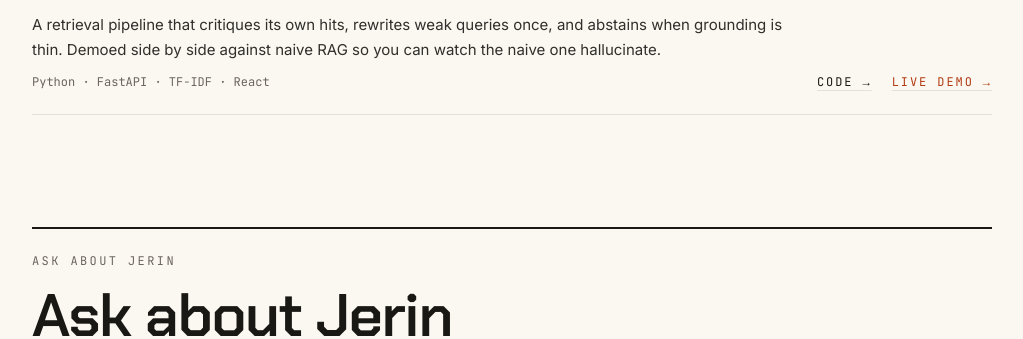
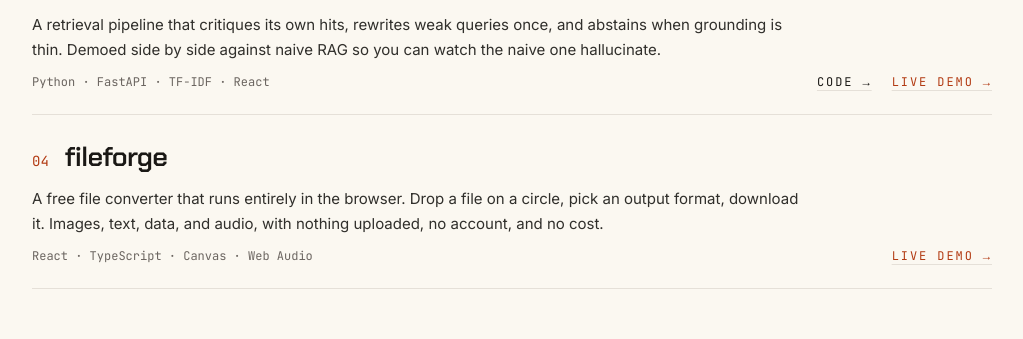
Before and after one commit to jerinjackj17/portfolio, a React (Vite) app: page / in a window 1280 px wide. Shown: the part 5631-5970 px from the top of the page, without its empty margins (128-1151 px from the left). Built offline with nearby package versions, Linux system fonts and the light colour scheme; no server answers.

Commit message:
AI Lab: add fileforge, the free client-side file converter
Fourth demo, live at fileforge-alpha.vercel.app. Card links the
demo only (no repo yet, so the code link is now optional). Ask
answers updated from three demos to four.

```diff
--- a/src/ask.ts
+++ b/src/ask.ts
@@ -48,7 +48,7 @@ const snippets: Snippet[] = [
   {
     id: "ailab",
     source: "ai lab",
-    text: "His AI Lab has three live demos: flowforge (durable agent workflows on LangGraph with checkpoints, retries, and a human approval gate), mcp-baremetal (a Model Context Protocol server written by hand with scoped credentials and PII masking), and verifiable-rag (a retrieval pipeline that critiques its own hits and abstains when grounding is thin). Links are in the AI Lab section above.",
+    text: "His AI Lab has four live demos: flowforge (durable agent workflows on LangGraph with checkpoints, retries, and a human approval gate), mcp-baremetal (a Model Context Protocol server written by hand with scoped credentials and PII masking), verifiable-rag (a retrieval pipeline that critiques its own hits and abstains when grounding is thin), and fileforge (a free file converter that runs entirely in the browser: drop a file on a circle, pick an output format, download it). Links are in the AI Lab section above.",
   },
   {
     id: "location",
@@ -166,7 +166,7 @@ function intentAnswer(raw: string): Answer | null {
   }
   if (has(q, "ai", "llm", "rag", "agent", "machine learning", "ml")) {
     return {
-      text: "Two layers here. At work he uses AI coding agents daily for boilerplate, test scaffolding, and documentation, three years of that workflow. On his own time he builds applied AI: flowforge (durable agent workflows with a cost kill-switch), mcp-baremetal (a hand-written MCP server), and verifiable-rag (RAG that critiques its own retrieval and abstains instead of hallucinating). All three are live in the AI Lab section. He is not an ML researcher and will tell you so himself.",
+      text: "Two layers here. At work he uses AI coding agents daily for boilerplate, test scaffolding, and documentation, three years of that workflow. On his own time he builds applied AI: flowforge (durable agent workflows with a cost kill-switch), mcp-baremetal (a hand-written MCP server), and verifiable-rag (RAG that critiques its own retrieval and abstains instead of hallucinating), and fileforge (a free client-side file converter). All four are live in the AI Lab section. He is not an ML researcher and will tell you so himself.",
       sources: ["ai lab", "skills · AI Tools"],
     };
   }
@@ -208,7 +208,7 @@ function intentAnswer(raw: string): Answer | null {
   }
   if (has(q, "project", "built", "portfolio", "demo")) {
     return {
-      text: "Three production stories anchor the Projects section: the bank payment speedup, the AVPS endpoint platform, and the reporting query rescue. Separately, his AI Lab has three live demos you can click and break: flowforge, mcp-baremetal, and verifiable-rag. Scroll up for links.",
+      text: "Three production stories anchor the Projects section: the bank payment speedup, the AVPS endpoint platform, and the reporting query rescue. Separately, his AI Lab has four live demos you can click and break: flowforge, mcp-baremetal, verifiable-rag, and fileforge. Scroll up for links.",
       sources: ["projects", "ai lab"],
     };
   }
--- a/src/components/AiLab.tsx
+++ b/src/components/AiLab.tsx
@@ -7,7 +7,7 @@ interface LabProject {
   blurb: string;
   stack: string;
   demo: string;
-  repo: string;
+  repo?: string;
 }
 
 const labProjects: LabProject[] = [
@@ -37,6 +37,14 @@ const labProjects: LabProject[] = [
     stack: "Python · FastAPI · TF-IDF · React",
     demo: "https://verifiable-rag-rho.vercel.app",
     repo: "https://github.com/jerinjackj17/verifiable-rag",
+  },
+  {
+    index: "04",
+    title: "fileforge",
+    blurb:
+      "A free file converter that runs entirely in the browser. Drop a file on a circle, pick an output format, download it. Images, text, data, and audio, with nothing uploaded, no account, and no cost.",
+    stack: "React · TypeScript · Canvas · Web Audio",
+    demo: "https://fileforge-alpha.vercel.app",
   },
 ];
 
@@ -77,6 +85,7 @@ export default function AiLab() {
             <div className="mt-3 flex flex-wrap items-center justify-between gap-3">
               <p className="font-mono text-xs text-smoke">{p.stack}</p>
               <div className="flex items-center gap-5">
+                {p.repo && (
                   <a
                     href={p.repo}
                     target="_blank"
@@ -85,6 +94,7 @@ export default function AiLab() {
                   >
                     code →
                   </a>
+                )}
                 <a
                   href={p.demo}
                   target="_blank"
```
Lines whose indentation alone changed are shown as unchanged.
